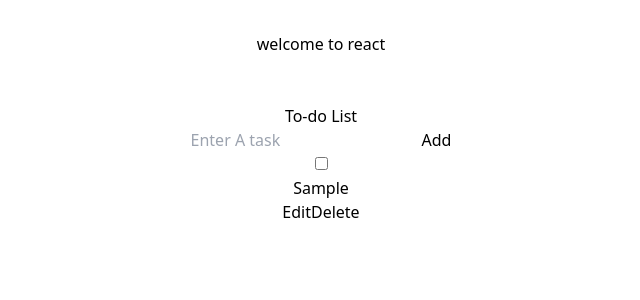
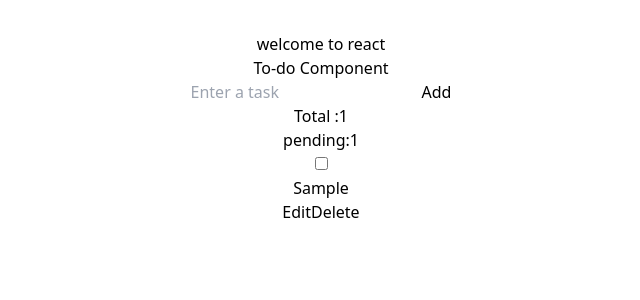
Before and after one commit to tannavrushti/React-demo, a React (Vite) app: page / in a window 1280 px wide. Both pictures are taken after typing "Sample" into the empty fields and a click on the button "Add". Shown: the top 300 px of the page, without its empty margins (319-959 px from the left). Built offline with nearby package versions, Linux system fonts and the light colour scheme.

Commit message:
new update

```diff
--- a/src/App.tsx
+++ b/src/App.tsx
@@ -1,28 +1,26 @@
 // import Simple from './components/Simple'
 // import Datalist from './components/Datalist'
 // import Example from './components/Example'
-// import {Child,Button,ArrayComponent,Object, StateExample} from './components/p1'
-import Task from './components/Todo'
+// import Effect from './components/Effect'
+import Todo from './components/To-Dolist'
 import './App.css'
 
 
-function App() {
 
 
+
+
+function App() {
   return (
     <div>
      <div className=" flex items-center justify-center bg-black">
        <h1 className="text-white text-4xl  font-bold">welcome to react</h1>
      </div>
-     <br></br>
+
      <div>
-      <br></br>
-      {/* <Top /> */}
-         <Task />
-         <br></br>
-        {/* <Team />*/}
-     </div>
-        <br></br>
+      {/* <Effect /> */}
+      <Todo />
+      </div>
 
 
       {/* <div>
--- /dev/null
+++ b/src/components/Effect.tsx
@@ -0,0 +1,16 @@
+import { useEffect } from "react";
+
+function Effect() {
+    useEffect(() => {
+        console.log("Component mounted");
+        return () => {
+            console.log("Component unmounted");
+        };
+    }, []);
+    return (
+        <div>
+            <h1 style={{color:"blue"}}>Welcome to Effect Component</h1>
+        </div>
+    );
+}
+    export default Effect;
--- /dev/null
+++ b/src/components/To-Dolist.tsx
@@ -0,0 +1,110 @@
+import {useState, useEffect} from 'react'
+
+type Task = {
+    title : string
+    id : number
+    completed : boolean
+}
+
+function Todo() {
+    const [taskInput, setTaskInput] = useState("");
+
+    const [editId, setEditId] = useState<number | null>(null);
+
+    const [tasks , setTasks]= useState<Task[]>(() =>{
+    const savedTasks = localStorage.getItem("tasks")
+      return  savedTasks ? JSON.parse(savedTasks):[]
+    })
+
+  const handleAdd = () => {
+      if(taskInput.trim() === "") return;
+
+     if(editId !== null) {
+         const updatedTasks = tasks.map(task => task.id === editId ? {...task, title:taskInput}:task)
+         setTasks(updatedTasks)
+         setEditId(null)
+       }else {
+         const newTask:Task = {
+             id : Date.now(),
+             title : taskInput,
+             completed : false
+            }
+
+           setTasks([...tasks,newTask])
+       }
+
+        setTaskInput("")
+    }
+
+    const handleEdit = (task : Task) => {
+        setTaskInput(task.title)
+        setEditId(task.id)
+
+    }
+
+    const handleDelete = (id:number) => {
+        const updatedTasks = tasks.filter(task => task.id !== id)
+
+        setTasks(updatedTasks);
+
+        setTaskInput("");
+        setEditId(null);
+    }
+
+    const handleStatusChange = (id : number) => {
+        const updatedTasks = tasks.map ((task) => task.id === id ? {...task,completed : !task.completed} : task);
+        setTasks(updatedTasks);
+
+    }
+
+    useEffect(() => {
+        localStorage.setItem("tasks",JSON.stringify(tasks))
+    },[tasks])
+
+
+    return (
+      <div className="min-h-screen  bg-gray-100 flex justify-center p-4">
+         <div className="bg-white p-6 rounded-xl w-full max-w-lg">
+             <h1 className=" text-2xl font-bold mb-4 text-center">To-do Component</h1>
+
+              <form  onSubmit = {(e) => { e.preventDefault(); handleAdd();}} className='flex mb-4 gap-2'>
+                 <input type ='text' placeholder='Enter a task' value ={taskInput}
+                 onChange={(e) => setTaskInput (e.target.value)} className='flex-1 p-2 border'/>
+
+                 <button  onClick ={handleAdd} type = "submit"
+                    className='bg-blue-500 text-white px-4 py-2'>
+                       {editId !== null ? "update" :"Add"}
+                 </button>
+
+                </form>
+                <div className='flex justify-between items-center mt-4'>
+                  <p>Total :{tasks.length}</p>
+                  <p>pending:{tasks.filter(task => !task.completed).length}</p>
+                  </div>
+
+              {tasks.map (task => (
+                   <div key = {task.id} className='flex  justify-between bg-grey-50 p-3 mb-2 shadow-sm'>
+                        <div  className='flex items-center gap-3'>
+                          <input type="checkbox" checked={task.completed}
+                             onChange={() => handleStatusChange(task.id)} />
+                            <p className = {task.completed ? "line-through text-gray-500" : ""}> {task.title}</p>
+                       </div>
+
+
+                       <div className='flex ml-auto gap-2'>
+                            <button onClick = {() => handleEdit(task)} className='bg-green-500 text-white py-1 px-2 rounded'>Edit</button>
+                             <button onClick = {() => handleDelete(task.id)} className='bg-red-500 text-white py-1 px-2 rounded'>Delete</button>
+                       </div>
+                       <p></p>
+                   </div>
+               ))}
+
+            </div>
+
+
+        </div>
+
+
+    );
+}
+export default Todo;
--- a/src/components/Todo.tsx
+++ /dev/null
@@ -1,91 +0,0 @@
-import {useState} from 'react'
-
-
-function Task() {
-    const [taskInput, setTaskInput] = useState("");
-    const [tasks, setTasks] = useState<any[]>([]);
-    const [editIndex, setEditIndex] = useState<number | null>(null);
-
-    const  handleAdd = () => {
-        if (taskInput === "") return;
-
-        if (editIndex !== null) {  //updat
-            const updated = [...tasks];
-            updated[editIndex].text = taskInput;
-            setTasks(updated);
-            setEditIndex(null);
-        } else {  //add
-            setTasks([
-         ...tasks,
-        { text: taskInput}
-      ]);
-      }
-       setTaskInput("");
-    };
-
-
-
-
-
-  // DELETE Task
- const handleDelete = (index: number) => {
-     const newTaskInput = tasks.filter((_, i) => i !== index);
-     setTasks(newTaskInput);
- };
- // EDIT
- const handleEdit = (index: number) => {
-     setTaskInput(tasks[index].text);
-     setEditIndex(index);
- };
- // Checkbox
- const handleStatusChange = (index: number) => {
-     const updatedTaskInput = [...tasks];
-     updatedTaskInput[index].completed = ! updatedTaskInput[index].completed;
-     setTasks(updatedTaskInput);
- };
-
- return (
-    <div className="min-h-screen bg-gray-100 flex justify-center p-6">
-        <div className="bg-white p-6 rounded-xl shadow-md w-full max-w-lg">
-
-            <h1 className="text-2xl font-bold mb-4 text-center">To-do List</h1>
-
-            {/* input and add button */}
-            <div className="flex mb-4 gap-2">
-                <input
-                    type="text" placeholder="Enter A task" value={taskInput}
-                    onChange={(e) => setTaskInput(e.target.value)}
-                    className="flex-1 p-2 border rounded"
-                    />
-
-                <button onClick = { handleAdd }
-                className="bg-blue-500 text-white px-4 py-2 rounded">
-                    {editIndex !== null ? "Update" : "Add"}
-                </button>
-            </div>
-
-            {/* task list */}
-            {tasks.map((item, index) => (
-                <div key={index} className="flex items-center justify-between bg-gray-50 p-3 rounded mb-2 shadow-sm">
-                    <div className="flex items-center gap-3">
-                        <input  type="checkbox" checked={item.completed}
-                           onChange={() => handleStatusChange(index)}/>
-
-                         <div>
-                          <p className={item.completed ? "line-through text-gray-500" : ""}>{item.text}</p>
-                         </div>
-                    </div>
-
-
-                    <div className="flex gap-2">
-                        <button onClick={() => handleEdit(index)} className="bg-green-500 text-white px-2 py-1 rounded ">Edit</button>
-                        <button onClick={() => handleDelete(index)} className="bg-red-500 text-white px-2 py-1 rounded">Delete</button>
-                    </div>
-               </div>
-            ))}
-        </div>
-    </div>
- );
-}
-
-export default Task;
```
Also changed, not shown: src/components/to.tsx (added, +70 -0 lines).
